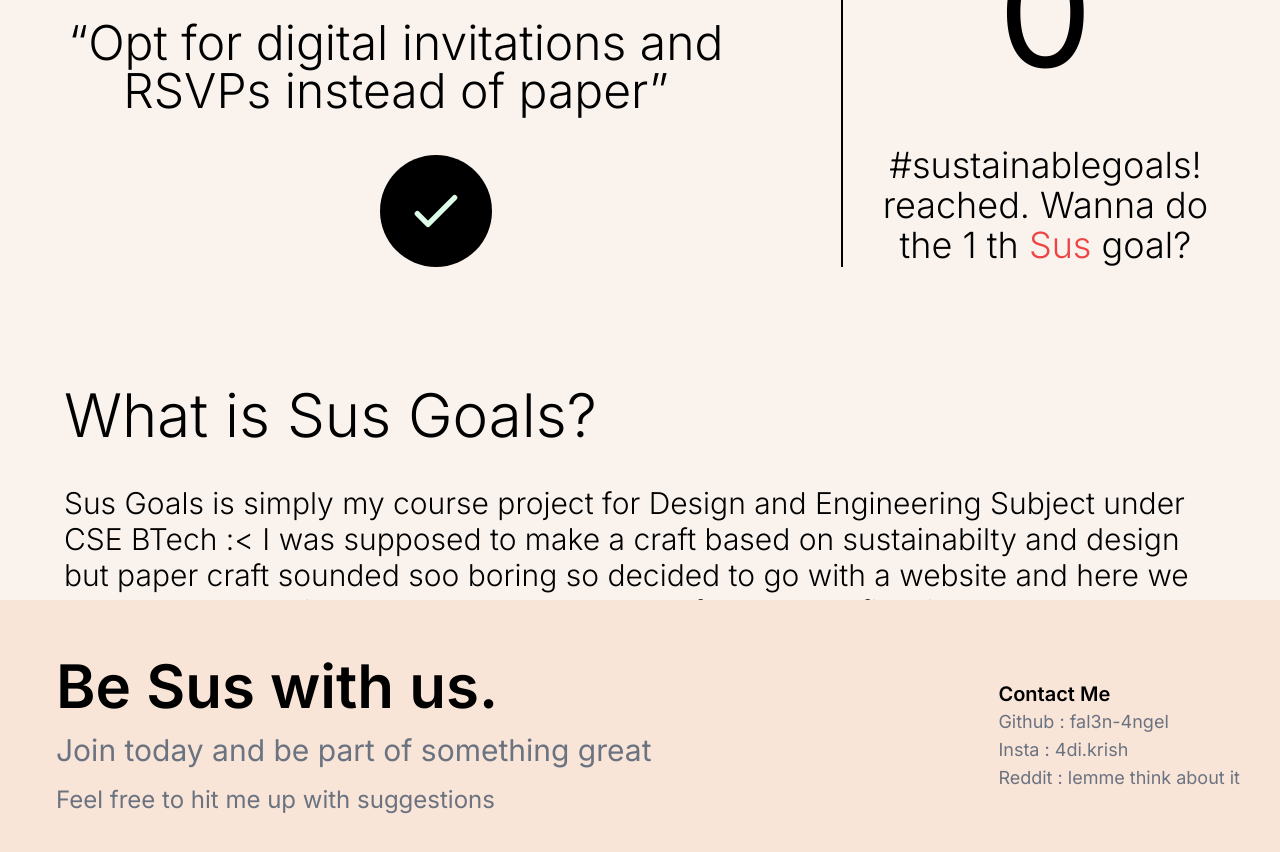
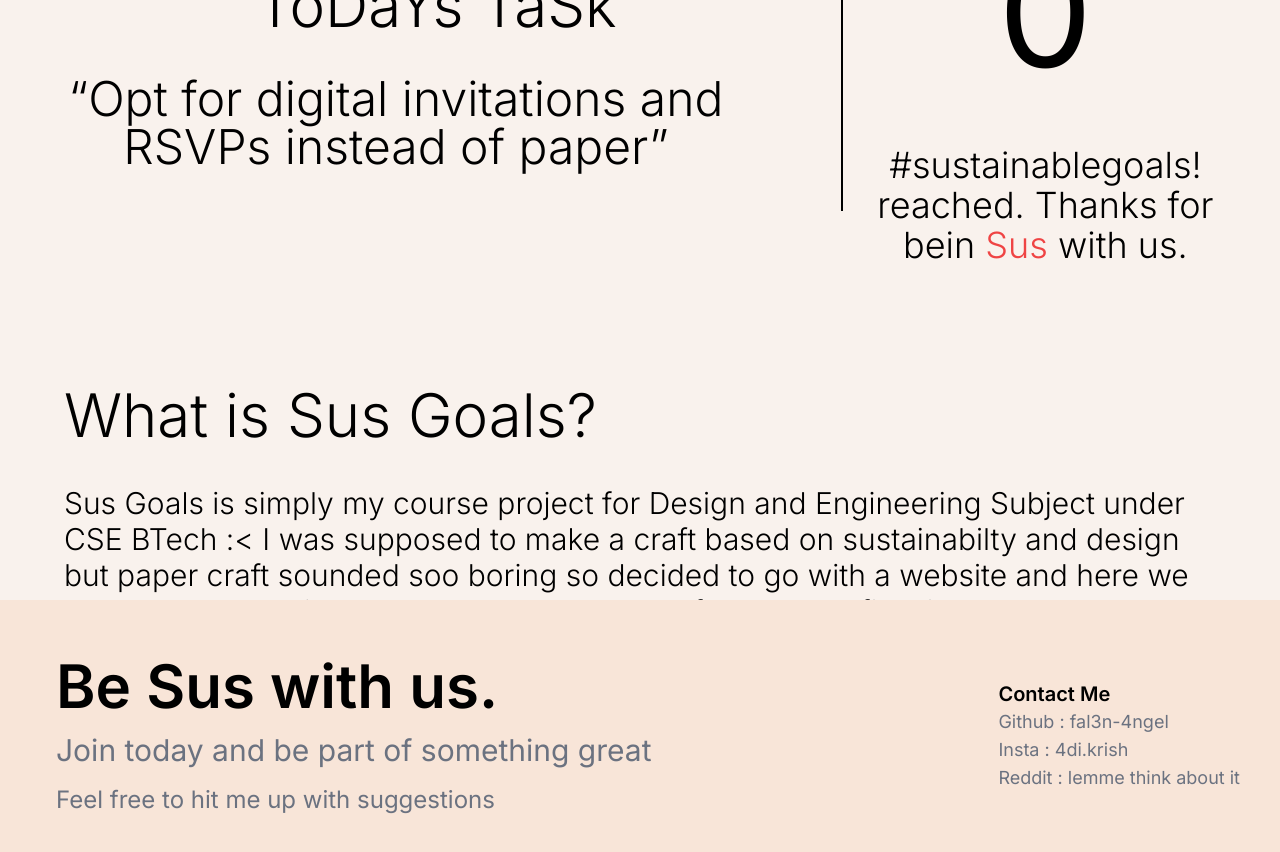
Before and after one commit to fal3n-4ngel/SusGoals, a Next.js app: page / in a window 1280 px wide. Shown: the part 1020-1872 px from the top of the page. Built offline with nearby package versions, Linux system fonts and the light colour scheme; no server answers; the database is empty.

Commit message:
fix : done button

```diff
--- a/src/components/WorldCount/WorldCount.tsx
+++ b/src/components/WorldCount/WorldCount.tsx
@@ -141,7 +141,7 @@ const String = sustainableGoals[Index];
 
 let val1 = 0;
 
-let done = false;
+let done = true;
 let checkVisited=()=>{
 
 };
@@ -163,6 +163,7 @@ function WorldCount() {
       done = true;
     } else {
       localStorage.setItem("hasVisited", "true");
+      done=false;
     }
   };
 }
```
